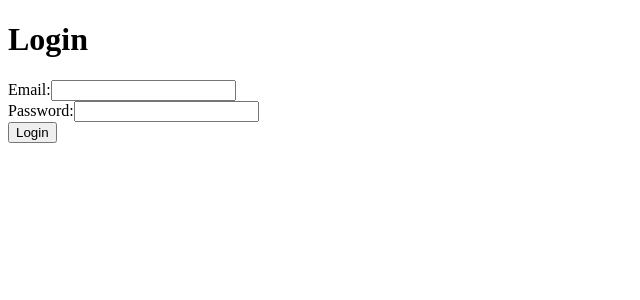
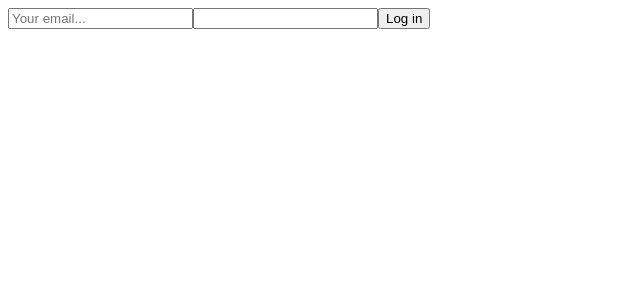
Before and after one commit to crtneko97/grp7_project, a Next.js app: page /loginPage in a window 1280 px wide. Shown: the top 300 px of the page, without its empty margins (0-640 px from the left). Built offline with nearby package versions, Linux system fonts and the light colour scheme.

Commit message:
did a few changed did a component for login with a short lined function that will be added with prisma later on to match the user, we also need to create a register page for later use.

```diff
--- /dev/null
+++ b/components/LoginForm.tsx
@@ -0,0 +1,40 @@
+import { useState, ChangeEvent, FormEvent } from "react";
+
+interface regUser {
+  email: string,
+  password: string
+}
+
+
+const LoginForm = () => {
+
+  const [user, setUser] = useState<regUser>({
+    email: "",
+    password: ""
+  });
+
+  const handleChange = (event: ChangeEvent<HTMLInputElement>) => {
+    const fieldName = event.target.name;
+    setUser((prevState) => {
+      return{...prevState, [fieldName]: event.target.value};
+    });
+  }
+
+  // Det här ska vara en knapp för att logga in
+  const handleLogin = (event: FormEvent<HTMLFormElement>) => {
+    event.preventDefault();
+
+  }
+
+  return (
+  <div>
+      <form onSubmit={handleLogin}>
+        <input type="text" name="email" placeholder="Your email..." onChange={handleChange}/>
+        <input type="password" name="password" onChange={handleChange}/>
+        <input type="submit" value="Log in"/>
+      </form>
+  </div>
+  );
+}
+
+export default LoginForm;
--- a/pages/loginPage.tsx
+++ b/pages/loginPage.tsx
@@ -1,54 +1,12 @@
+import BottomNavbar from '@/components/BottomNavbar'
 import { NextPage } from 'next'
-import BottomNavbar from '@/components/BottomNavbar'
-import { useState } from 'react'
-import axios from 'axios'
+import LoginForm from '@/components/LoginForm'
 
 
-
-
-const loginPage = () => {
-  const [email, setEmail] = useState("");
-  const [password, setPassword] = useState("");
-  const [error, setError] = useState("");
-
-  const handleSubmit = async (event: React.FormEvent<HTMLFormElement>) => {
-    event.preventDefault();
-
-  try{
-    const response = await axios.post("/api/login", { email, password });
-    console.log(response.data);
-  } catch (error){
-    setError("Invalid email or password");
-  }
-
-  };
-
+const loginPage: NextPage = ({}) => {
   return (
   <div>
-
-            <h1>Login</h1>
-      <form onSubmit={handleSubmit}>
-        <div>
-          <label htmlFor="email">Email:</label>
-          <input
-            type="email"
-            id="email"
-            value={email}
-            onChange={(event) => setEmail(event.target.value)}
-          />
-        </div>
-        <div>
-          <label htmlFor="password">Password:</label>
-          <input
-            type="password"
-            id="password"
-            value={password}
-            onChange={(event) => setPassword(event.target.value)}
-          />
-        </div>
-        {error && <div>{error}</div>}
-        <button type="submit">Login</button>
-      </form>
+        <LoginForm/>
 
       <div>
         <BottomNavbar />
--- a/pages/schedule.tsx
+++ b/pages/schedule.tsx
@@ -4,6 +4,7 @@ import { Calendar, momentLocalizer } from "react-big-calendar";
 import "react-big-calendar/lib/css/react-big-calendar.css";
 import { Event } from "../types/Event";
 import BottomNavbar from "@/components/BottomNavbar";
+import { Icon } from '@iconify/react';
 
 const localizer = momentLocalizer(moment);
 
@@ -35,9 +36,10 @@ const CalendarPage = () => {
         endAccessor="end"
         selectable
         onSelectSlot={handleSelect}
-        style={{ height: "70vh" }}
+        style={{ height: 400 }}
       />
       </div>
+        <button><Icon icon="material-symbols:add-circle-outline" /></button>
 
         <div>
           <BottomNavbar />
```
